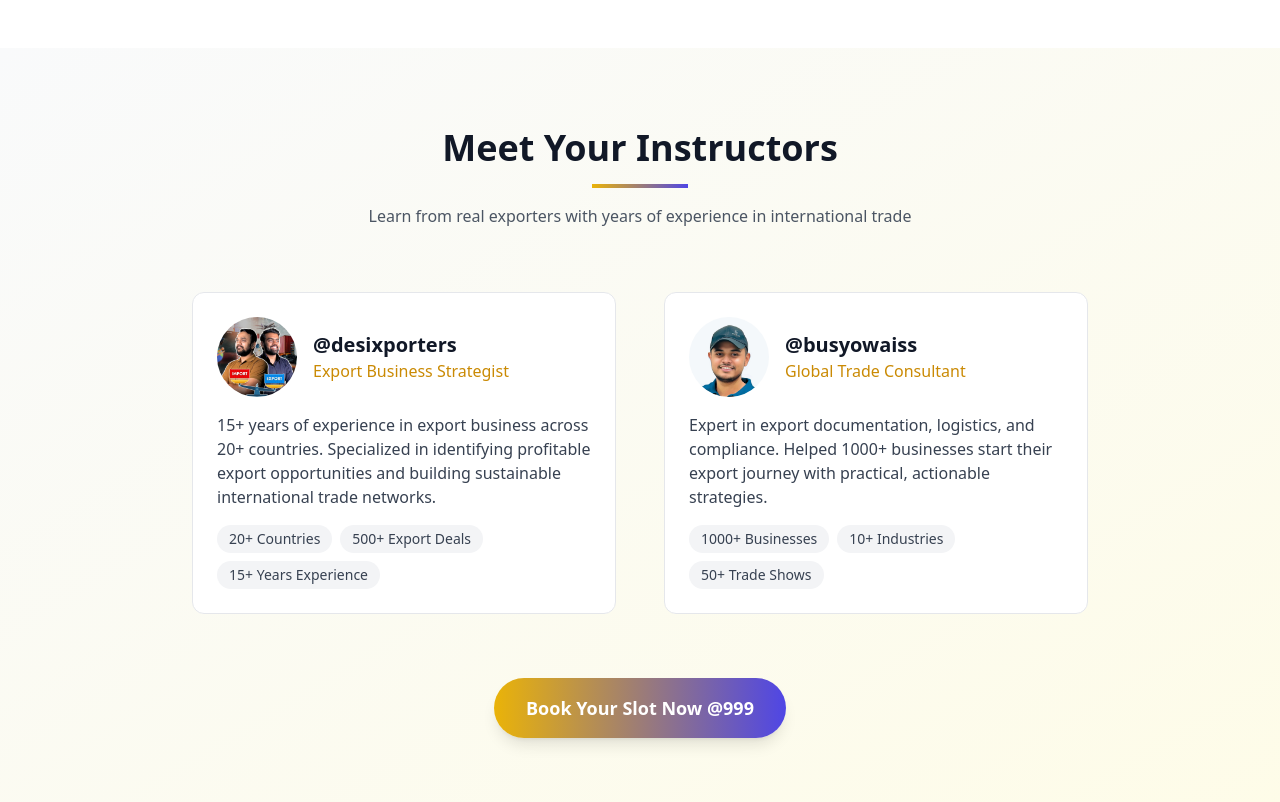
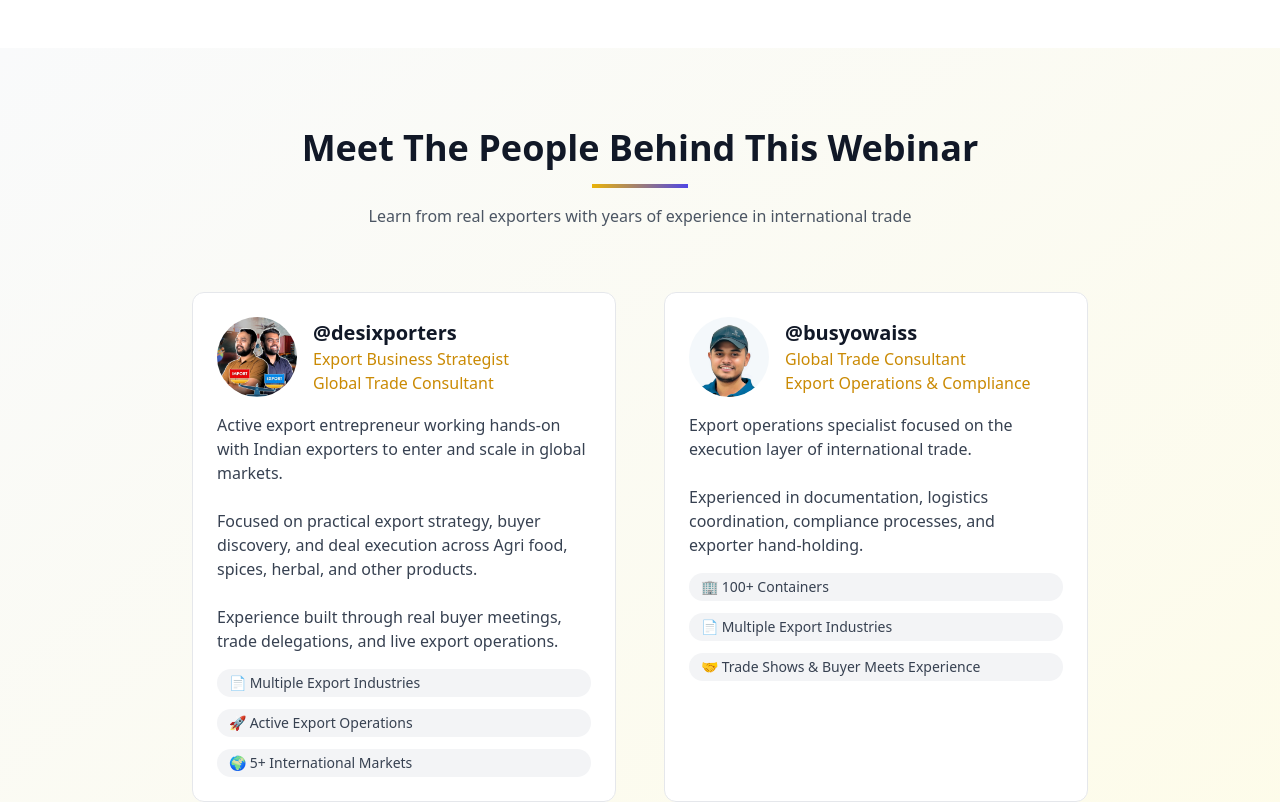
Before and after one commit to pallav8511421805/exportwebinar, a React (Create React App) app: page / in a window 1280 px wide. Shown: the part 1620-2422 px from the top of the page. Built offline with nearby package versions, Linux system fonts and the light colour scheme.

Commit message:
changes hours

```diff
--- a/src/App.js
+++ b/src/App.js
@@ -14,7 +14,7 @@ function App() {
   const webinarDate = useMemo(() => {
     const date = new Date();
     date.setDate(date.getDate() + 12);
-    date.setHours(18, 30, 0, 0); // 6:30 PM
+    date.setHours(11, 0, 0, 0); // 11:00 AM
     return date;
   }, []); // Empty dependency array means this only runs once
 
@@ -357,7 +357,7 @@ function App() {
       <section id="speakers" className="py-20 bg-gradient-to-br from-gray-50 to-yellow-50">
         <div className="container mx-auto px-4">
           <div className="text-center mb-16">
-            <h2 className="text-3xl md:text-4xl font-bold mb-4 text-gray-900">Meet Your Instructors</h2>
+            <h2 className="text-3xl md:text-4xl font-bold mb-4 text-gray-900">Meet The People Behind This Webinar</h2>
             <div className="w-24 h-1 bg-gradient-to-r from-yellow-500 to-indigo-600 mx-auto"></div>
             <p className="mt-4 text-gray-600 max-w-2xl mx-auto">Learn from real exporters with years of experience in international trade</p>
           </div>
@@ -365,17 +365,41 @@ function App() {
           <div className="grid grid-cols-1 md:grid-cols-2 gap-12 max-w-4xl mx-auto">
             <SpeakerCard
               name="@desixporters"
-              title="Export Business Strategist"
-              description="15+ years of experience in export business across 20+ countries. Specialized in identifying profitable export opportunities and building sustainable international trade networks."
-              stats={["20+ Countries", "500+ Export Deals", "15+ Years Experience"]}
+              title={
+                <>
+                Export Business Strategist
+                <br />
+                Global Trade Consultant
+                </>
+              }
+              description={<>
+                Active export entrepreneur working hands-on with Indian exporters to enter and scale in global markets.
+                <br /> <br />
+                Focused on practical export strategy, buyer discovery, and deal execution across Agri food, spices, herbal, and other products.
+                <br /> <br />
+                Experience built through real buyer meetings, trade delegations, and live export operations.
+              </>}
+              stats={["📄 Multiple Export Industries", "🚀 Active Export Operations", "🌍 5+ International Markets"]}
               imageUrl={desixportsimage}
               instagramUrl="https://www.instagram.com/desixporters/"
             />
             <SpeakerCard
               name="@busyowaiss"
-              title="Global Trade Consultant"
-              description="Expert in export documentation, logistics, and compliance. Helped 1000+ businesses start their export journey with practical, actionable strategies."
-              stats={["1000+ Businesses", "10+ Industries", "50+ Trade Shows"]}
+              title={
+                <>
+                Global Trade Consultant
+                <br/>
+                Export Operations & Compliance
+                </>
+              }
+              description={
+                <>
+                Export operations specialist focused on the execution layer of international trade.
+                <br /> <br />
+                Experienced in documentation, logistics coordination, compliance processes, and exporter hand-holding.
+                </>
+              }
+              stats={["🏢 100+ Containers", "📄 Multiple Export Industries", "🤝 Trade Shows & Buyer Meets Experience"]}
               imageUrl={busyowissimage}
               instagramUrl="https://www.instagram.com/busyowaiss/"
             />
@@ -457,7 +481,7 @@ function App() {
                   <div>
                     <h3 className="text-xl font-semibold mb-2 text-gray-900">Date & Time</h3>
                     <p className="mb-1 text-gray-700">{webinarDate.toLocaleDateString('en-US', { weekday: 'long', year: 'numeric', month: 'long', day: 'numeric' })}</p>
-                    <p className="text-gray-700">6:30 PM - 8:30 PM IST</p>
+                    <p className="text-gray-700">11:00 AM - 01:00 PM</p>
                   </div>
                 </div>
                 <div className="flex items-start">
@@ -468,7 +492,7 @@ function App() {
                   </div>
                   <div>
                     <h3 className="text-xl font-semibold mb-2 text-gray-900">Duration</h3>
-                    <p className="text-gray-700">2 Hours + 30 Minutes Q&A</p>
+                    <p className="text-gray-700">1.30 Hours + 30 Minutes Q&A</p>
                   </div>
                 </div>
                 <div className="flex items-start">
@@ -690,7 +714,7 @@ function SpeakerCard({ name, title, description, stats, imageUrl, instagramUrl }
         </div>
       </div>
       <p className="text-gray-700 mb-4">{description}</p>
-      <div className="flex flex-wrap gap-2">
+      <div className="flex flex-wrap flex-col gap-3">
         {stats.map((stat, index) => (
           <span key={index} className="bg-gray-100 px-3 py-1 rounded-full text-sm text-gray-700">{stat}</span>
         ))}
```
